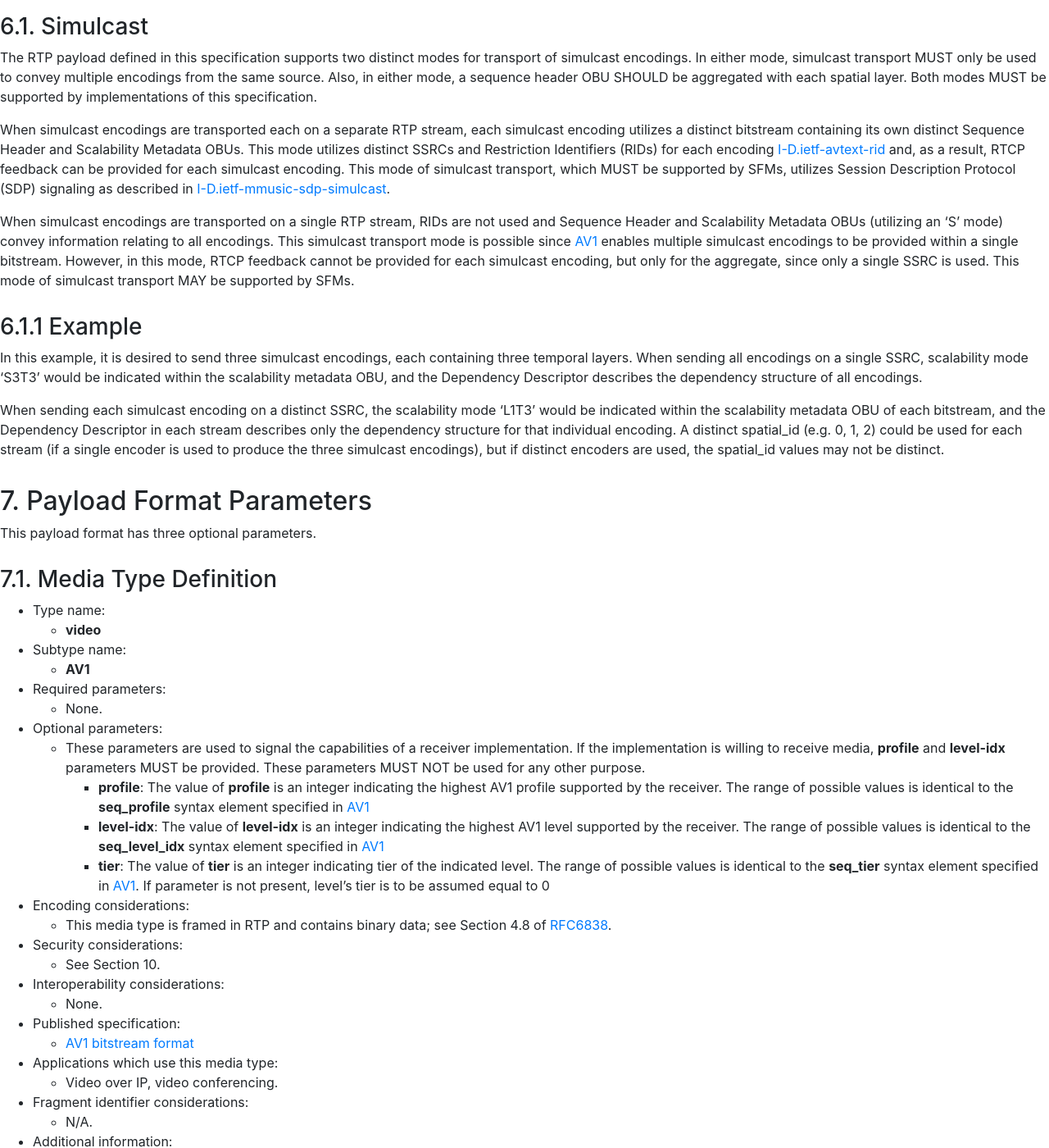
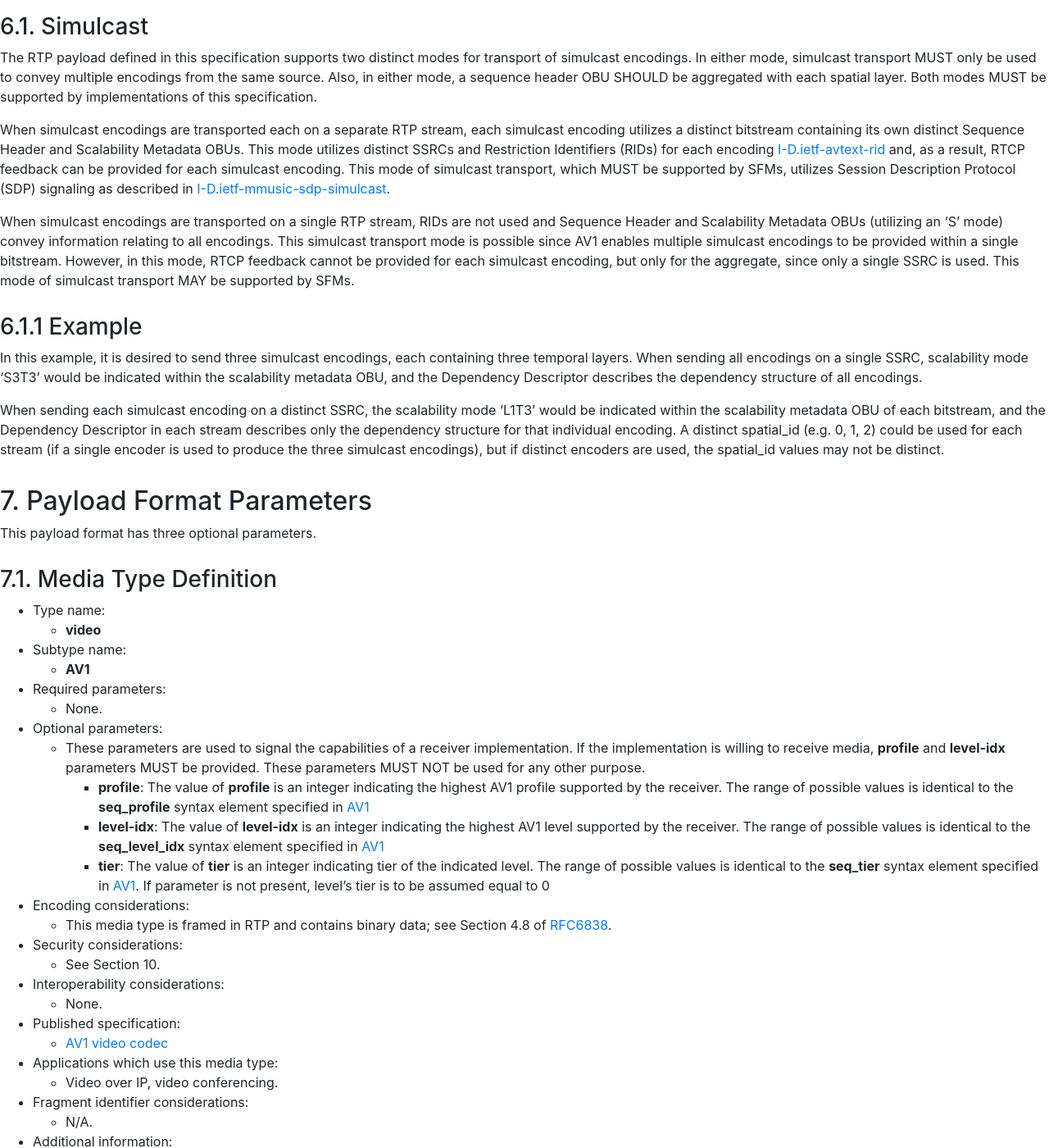
Before and after one commit to AOMediaCodec/av1-rtp-spec, a Jekyll site: the page built from pdf.md, in a window 1280 px wide and 1400 px high, scrolled down 8196 px. Shown: the whole window at 82% size. Built offline with Jekyll 4.4.1, drawn with Linux system fonts in a browser that asks for light colours; some of the changed text lies outside the part shown.

Commit message:
Fix links

```diff
--- a/av1-rtp-spec.md
+++ b/av1-rtp-spec.md
@@ -44,7 +44,7 @@ Coded frame
 Frame
 : A frame in this document is synonymous to a Coded frame.
 
-**Note:** In contrast, in [AV1], Frame is defined as the representation of video signals in the spatial domain.
+**Note:** In contrast, in AV1, Frame is defined as the representation of video signals in the spatial domain.
 {:.alert .alert-info }
 
 **Note:** Multiple frames may be present at the same instant in time.
@@ -306,7 +306,7 @@ The RTP payload defined in this specification supports two distinct modes for tr
 
 When simulcast encodings are transported each on a separate RTP stream, each simulcast encoding utilizes a distinct bitstream containing its own distinct Sequence Header and Scalability Metadata OBUs. This mode utilizes distinct SSRCs and Restriction Identifiers (RIDs)  for each encoding [I-D.ietf-avtext-rid] and, as a result, RTCP feedback can be provided for each simulcast encoding. This mode of simulcast transport, which MUST be supported by SFMs, utilizes Session Description Protocol (SDP) signaling as described in [I-D.ietf-mmusic-sdp-simulcast] [I-D.ietf-mmusic-rid].
 
-When simulcast encodings are transported on a single RTP stream, RIDs are not used and Sequence Header and Scalability Metadata OBUs (utilizing an 'S' mode) convey information relating to all encodings. This simulcast transport mode is possible since [AV1] enables multiple simulcast encodings to be provided within a single bitstream. However, in this mode, RTCP feedback cannot be provided for each simulcast encoding, but only for the aggregate, since only a single SSRC is used. This mode of simulcast transport MAY be supported by SFMs.
+When simulcast encodings are transported on a single RTP stream, RIDs are not used and Sequence Header and Scalability Metadata OBUs (utilizing an 'S' mode) convey information relating to all encodings. This simulcast transport mode is possible since AV1 enables multiple simulcast encodings to be provided within a single bitstream. However, in this mode, RTCP feedback cannot be provided for each simulcast encoding, but only for the aggregate, since only a single SSRC is used. This mode of simulcast transport MAY be supported by SFMs.
 
 
 ### 6.1.1 Example
@@ -342,7 +342,7 @@ This payload format has three optional parameters.
 * Interoperability considerations:
   * None.
 * Published specification:
-  * [AV1 bitstream format][AV1]
+  * [AV1 video codec][AV1]
 * Applications which use this media type:
   * Video over IP, video conferencing.
 * Fragment identifier considerations:
@@ -574,7 +574,7 @@ Point.
 
 Upon reception of an FIR, for every SSRC indicated in the FIR message,
 the AV1 sender MUST send a new coded video sequence as soon as possible.
-See section 7.5 of the [AV1] bitstream specification for the definition
+See section 7.5 of the [AV1 video codec][AV1] for the definition
 of a new coded video sequence.
 
 If simulcast encodings of the same source are transported on distinct SSRCs,
```
Also changed, not shown: other parts of av1-rtp-spec.md (+1 -1 lines).
